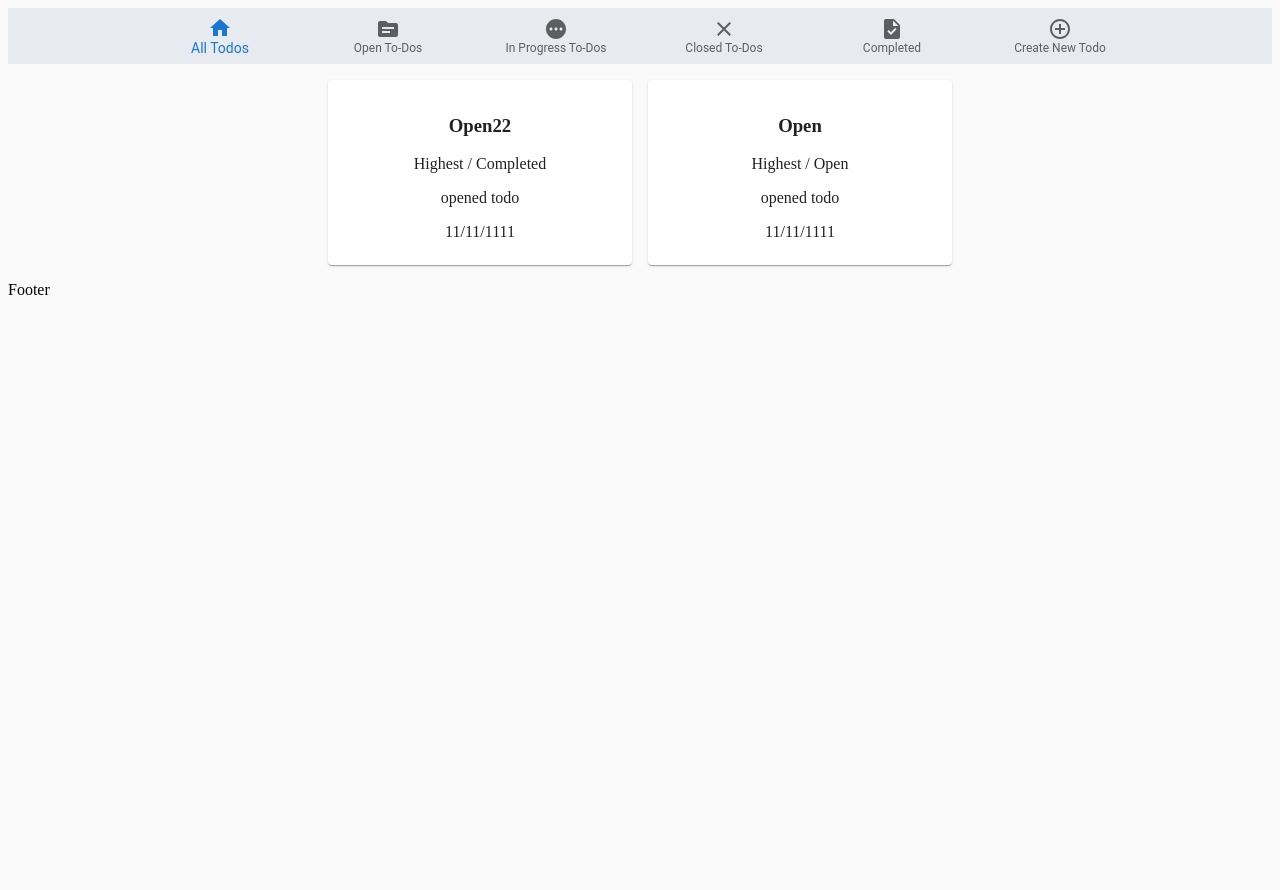
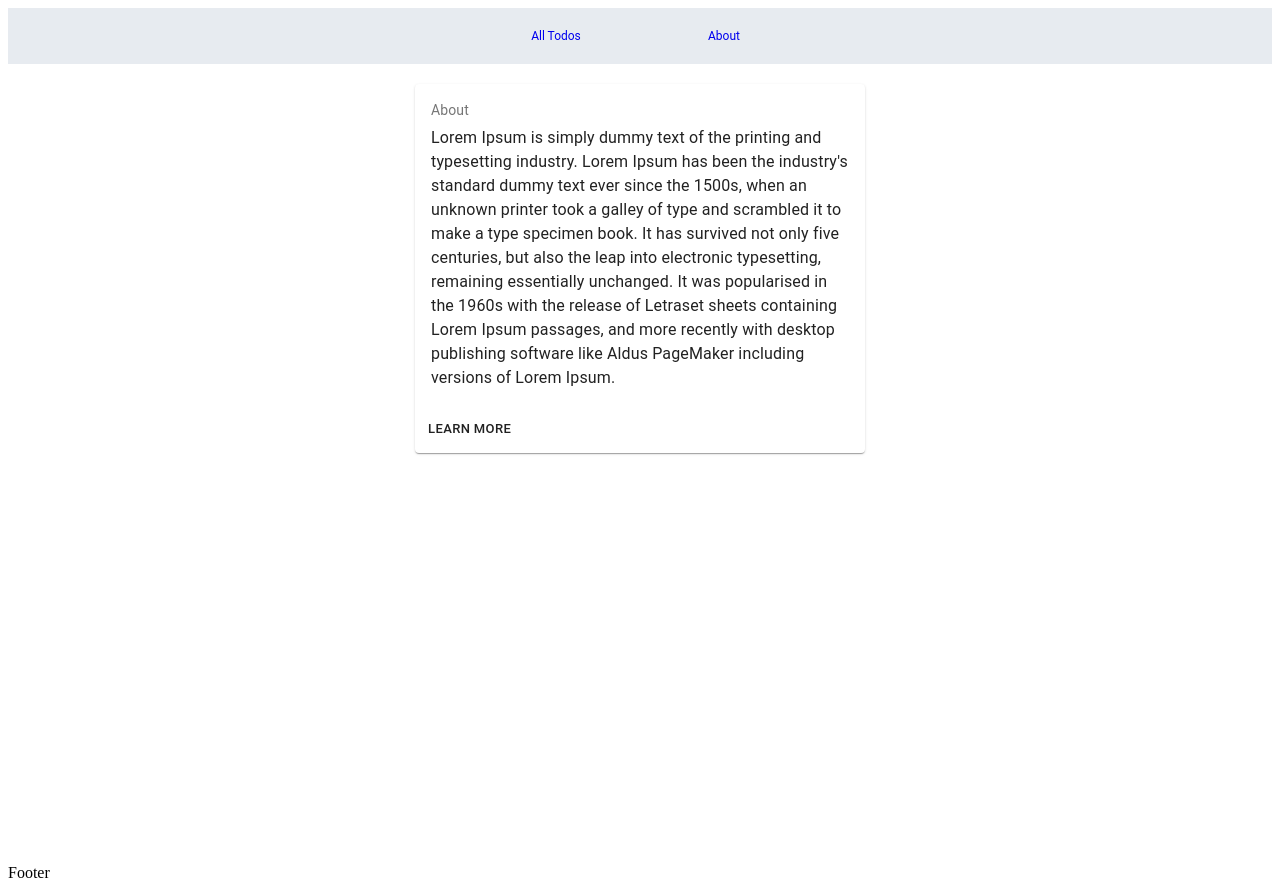
Before and after one commit to mustafacagri/react-todos, a React (Create React App) app: page /about in a window 1280 px wide. Before the commit the page ends 800 px from the top, so only its background shows below. Built offline with nearby package versions, Linux system fonts and the light colour scheme; data requests are answered from the project's data file.

Commit message:
feat: implement the router

```diff
--- a/package.json
+++ b/package.json
@@ -6,6 +6,7 @@
     "@emotion/react": "^11.10.6",
     "@emotion/styled": "^11.10.6",
     "@fontsource/roboto": "^4.5.8",
+    "@material-ui/core": "^4.12.4",
     "@material-ui/icons": "^4.11.3",
     "@mui/icons-material": "^5.11.16",
     "@mui/material": "^5.12.1",
@@ -23,6 +24,7 @@
     "react-dom": "^18.2.0",
     "react-icons": "^4.8.0",
     "react-redux": "^8.0.5",
+    "react-router-dom": "6",
     "react-scripts": "5.0.1",
     "styled-components": "^5.3.9",
     "web-vitals": "^2.1.4"
--- a/src/App.css
+++ /dev/null
@@ -1,38 +0,0 @@
-.App {
-  text-align: center;
-}
-
-.App-logo {
-  height: 40vmin;
-  pointer-events: none;
-}
-
-@media (prefers-reduced-motion: no-preference) {
-  .App-logo {
-    animation: App-logo-spin infinite 20s linear;
-  }
-}
-
-.App-header {
-  background-color: #282c34;
-  min-height: 100vh;
-  display: flex;
-  flex-direction: column;
-  align-items: center;
-  justify-content: center;
-  font-size: calc(10px + 2vmin);
-  color: white;
-}
-
-.App-link {
-  color: #61dafb;
-}
-
-@keyframes App-logo-spin {
-  from {
-    transform: rotate(0deg);
-  }
-  to {
-    transform: rotate(360deg);
-  }
-}
--- a/src/App.js
+++ b/src/App.js
@@ -1,8 +1,21 @@
-import './App.css'
-import Home from './pages/Home'
+import './assets/styles/App.css'
+import AllRoutes from './routes'
+import CustomHeader from './components/elements/CustomHeader'
+import Header from './components/elements/Header'
+import Footer from './components/elements/Footer'
+import { useLocation } from 'react-router-dom'
 
 function App() {
-  return <Home />
+  const location = useLocation()
+  const { pathname } = location
+
+  return (
+    <>
+      {pathname === '/' ? <Header /> : <CustomHeader />}
+      <AllRoutes />
+      <Footer />
+    </>
+  )
 }
 
 export default App
--- /dev/null
+++ b/src/assets/styles/App.css
@@ -0,0 +1,3 @@
+a {
+	text-decoration: none;
+}
--- a/src/components/Todo.js
+++ b/src/components/Todo.js
@@ -1,5 +1,5 @@
 import React from 'react'
-import { Card, CardContent, CardHeader } from '@mui/material'
+import { Card, CardContent } from '@mui/material'
 import { useSelector } from 'react-redux'
 import { useDispatch } from 'react-redux'
 import { setTodo, openTodoModal } from '../store/slices/uiSlice'
--- /dev/null
+++ b/src/components/elements/CustomHeader.js
@@ -0,0 +1,29 @@
+import Box from '@mui/material/Box'
+import BottomNavigation from '@mui/material/BottomNavigation'
+import BottomNavigationAction from '@mui/material/BottomNavigationAction'
+import { Link } from 'react-router-dom'
+
+function CustomHeader() {
+  const menuItems = [
+    { icon: 'Topic', to: '/', label: 'All Todos' },
+    { icon: 'Info', to: '/about', label: 'About' }
+  ]
+
+  return (
+    <Box>
+      <BottomNavigation showLabels sx={{ backgroundColor: '#E7EBF0' }}>
+        {menuItems.map(item => (
+          <BottomNavigationAction key={item.to}
+            label={
+              <Link to={item.to} >
+                {item.label}
+              </Link>
+            }
+          />
+        ))}
+      </BottomNavigation>
+    </Box>
+  )
+}
+
+export default CustomHeader
--- a/src/components/elements/Header.js
+++ b/src/components/elements/Header.js
@@ -2,7 +2,8 @@ import { useState } from 'react'
 import Box from '@mui/material/Box'
 import BottomNavigation from '@mui/material/BottomNavigation'
 import BottomNavigationAction from '@mui/material/BottomNavigationAction'
-import { Close, ControlPoint, Home, Pending, Task, Topic } from '@mui/icons-material'
+import { Close, ControlPoint, Home, Info, Pending, Task, Topic } from '@mui/icons-material'
+import { Link } from 'react-router-dom'
 
 import { useDispatch } from 'react-redux'
 import { openTodoModal, setStatusFilter } from '../../store/slices/uiSlice'
@@ -47,6 +48,7 @@ function Header() {
           icon={<ControlPoint />}
           onClick={() => dispatch(openTodoModal())}
         />
+        <BottomNavigationAction icon={<Info />} label={<Link to="/about">About</Link>} />
       </BottomNavigation>
     </Box>
   )
--- a/src/index.js
+++ b/src/index.js
@@ -6,12 +6,15 @@ import { Provider } from 'react-redux'
 import { store } from './store'
 import { LocalizationProvider } from '@mui/x-date-pickers'
 import { AdapterDayjs } from '@mui/x-date-pickers/AdapterDayjs'
+import { BrowserRouter } from 'react-router-dom'
 
 const root = ReactDOM.createRoot(document.getElementById('root'))
 root.render(
   <LocalizationProvider dateAdapter={AdapterDayjs}>
     <Provider store={store}>
-      <App />
+      <BrowserRouter>
+        <App />
+      </BrowserRouter>
     </Provider>
   </LocalizationProvider>
 )
--- /dev/null
+++ b/src/pages/About.js
@@ -0,0 +1,52 @@
+import React from 'react'
+import PropTypes from 'prop-types'
+import { withStyles } from '@material-ui/core/styles'
+import { Card, CardContent, CardActions, Grid } from '@mui/material'
+import Button from '@material-ui/core/Button'
+import Typography from '@material-ui/core/Typography'
+
+const styles = {
+  card: {
+    marginTop: '20px',
+    maxWidth: 450
+  },
+  title: {
+    fontSize: 14
+  },
+  pos: {
+    marginBottom: 12
+  }
+}
+
+function SimpleCard(props) {
+  const { classes } = props
+
+  return (
+    <Grid container spacing={0} direction="column" alignItems="center" justify="center" style={{ minHeight: '100vh' }}>
+      <Card className={classes.card}>
+        <CardContent>
+          <Typography className={classes.title} color="textSecondary" gutterBottom>
+            About
+          </Typography>
+          <Typography component="p">
+            Lorem Ipsum is simply dummy text of the printing and typesetting industry. Lorem Ipsum has been the
+            industry's standard dummy text ever since the 1500s, when an unknown printer took a galley of type and
+            scrambled it to make a type specimen book. It has survived not only five centuries, but also the leap into
+            electronic typesetting, remaining essentially unchanged. It was popularised in the 1960s with the release of
+            Letraset sheets containing Lorem Ipsum passages, and more recently with desktop publishing software like
+            Aldus PageMaker including versions of Lorem Ipsum.
+          </Typography>
+        </CardContent>
+        <CardActions>
+          <Button size="small">Learn More</Button>
+        </CardActions>
+      </Card>
+    </Grid>
+  )
+}
+
+SimpleCard.propTypes = {
+  classes: PropTypes.object.isRequired
+}
+
+export default withStyles(styles)(SimpleCard)
--- a/src/pages/Home.js
+++ b/src/pages/Home.js
@@ -1,5 +1,3 @@
-import Header from '../components/elements/Header'
-import Footer from '../components/elements/Footer'
 import Home from '../components/Home/Index'
 import GlobalStyles from "@mui/material/GlobalStyles";
 import { ThemeProvider, createTheme } from "@mui/material/styles";
@@ -21,9 +19,7 @@ function home() {
           body: { backgroundColor: "#fafafa" }
         }}
       />
-      <Header />
       <Home sx={{width: 300}} />
-      <Footer />
     </ThemeProvider>
 
   )
--- /dev/null
+++ b/src/routes/index.js
@@ -0,0 +1,17 @@
+import React from 'react'
+import Home from '../pages/Home'
+import About from '../pages/About'
+
+import { Routes, Route } from "react-router-dom";
+const AllRoutes = () => {
+  return (
+    <>
+      <Routes>
+        <Route path='/' element={<Home />}/>
+        <Route path='/about' element={<About />}/>
+      </Routes>
+    </>
+  )
+}
+
+export default AllRoutes
```
Also changed, not shown: 1 other file (tests, documents, lock files or other folders).
